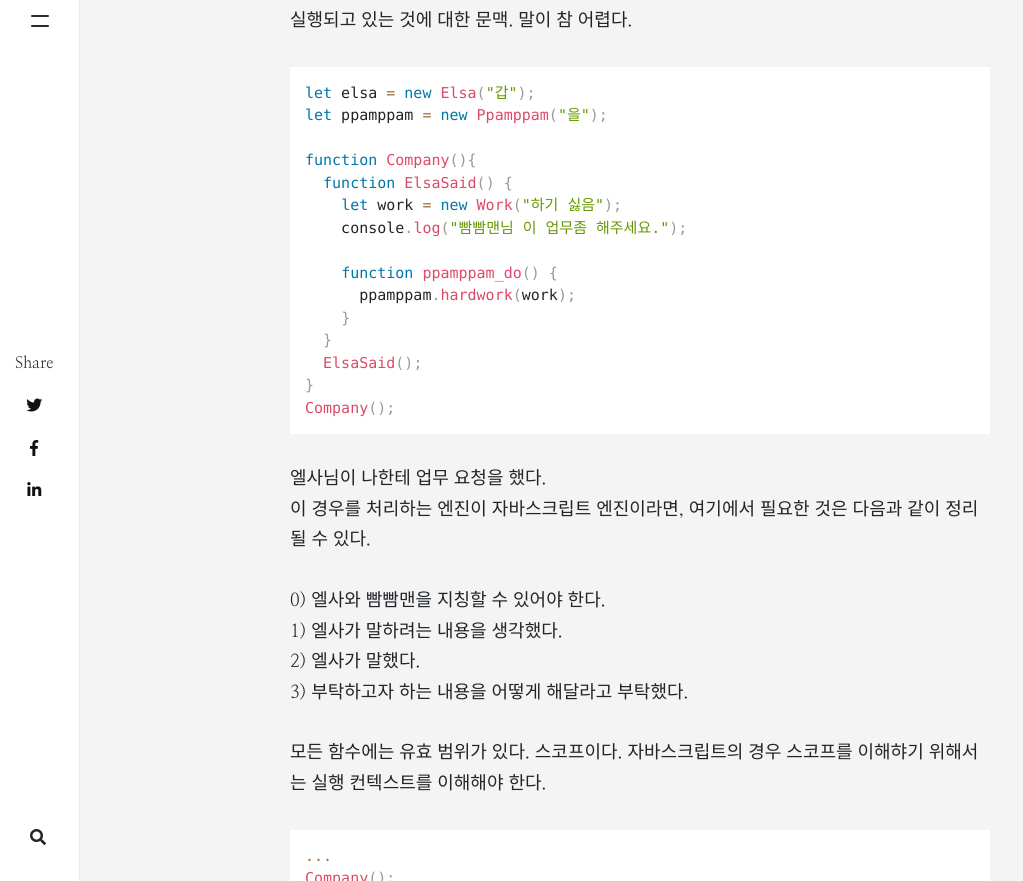
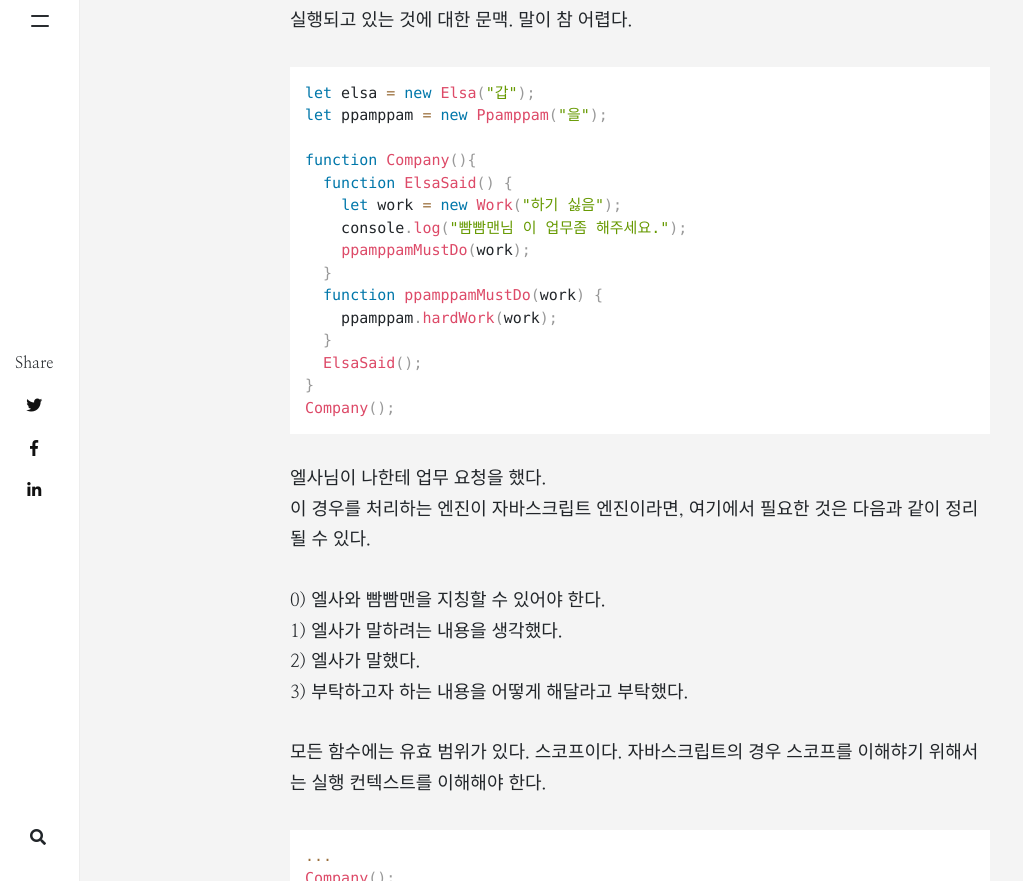
Before and after one commit to ppamppamman/ppamppamman.github.io, a Jekyll site: the page built from _posts/2020-05-16-execution-context.md, in a window 1280 px wide and 900 px high, scrolled down 732 px, cut to the strip 19-900 px from the top of the window. Shown: the whole strip, without its empty margins (0-1023 px from the left). Built offline with Jekyll 4.4.1, drawn with Linux system fonts in a browser that asks for light colours; nearby versions of some CDN libraries; comment, search, counter and statistics services are not loaded.

Commit message:
실행 컨텍스트 오류 수정

````diff
--- a/_posts/2020-05-16-execution-context.md
+++ b/_posts/2020-05-16-execution-context.md
@@ -17,10 +17,10 @@ function Company(){
   function ElsaSaid() {
     let work = new Work("하기 싫음");
     console.log("빰빰맨님 이 업무좀 해주세요.");
-
-    function ppamppam_do() {
-      ppamppam.hardwork(work);
-    }
+    ppamppamMustDo(work);
+  }
+  function ppamppamMustDo(work) {
+    ppamppam.hardWork(work);
   }
   ElsaSaid();
 }
@@ -54,8 +54,8 @@ function Company(){
     ppamppamMustDo();
   }
   function ppamppamMustDo() {
-      ppamppam.hardWork(work);
-    }
+    ppamppam.hardWork(work);
+  }
   ElsaSaid();
 }
 ```
````
